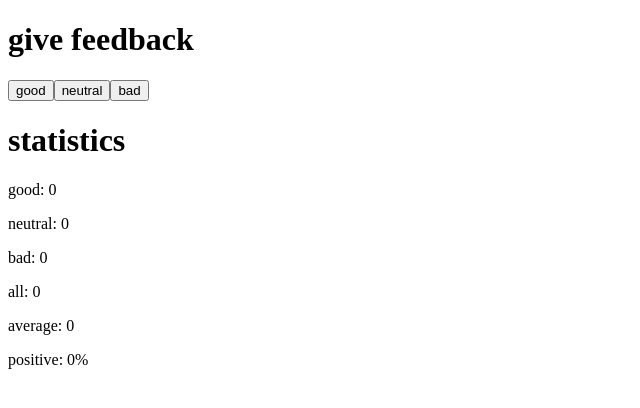
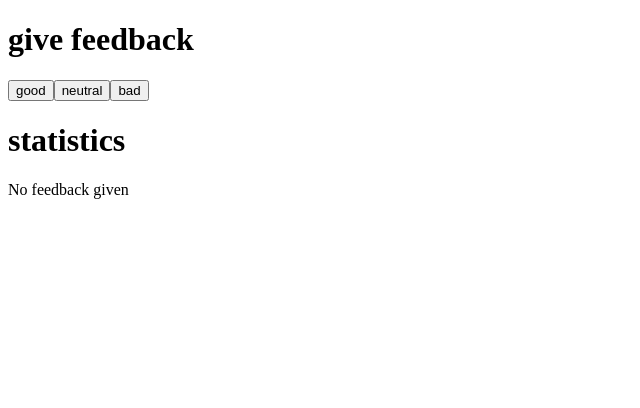
Before and after one commit to hollyglot/fullstackopen, a React (Vite) app in the folder part1/unicafe/: page / in a window 1280 px wide. Shown: the top 408 px of the page, without its empty margins (0-640 px from the left). Built offline with nearby package versions, Linux system fonts and the light colour scheme.

Commit message:
Add exercise 1.9

```diff
--- a/part1/unicafe/src/App.jsx
+++ b/part1/unicafe/src/App.jsx
@@ -4,6 +4,14 @@
   const all = good + neutral + bad
   const average = all > 0 ? (good - bad) / all : 0
   const positive = all > 0 ? (good / all) * 100 : 0
+  if (all === 0) {
+    return (
+      <div>
+        <h1>statistics</h1>
+        <p>No feedback given</p>
+      </div>
+    )
+  }
   return (
     <div>
       <h1>statistics</h1>
```
